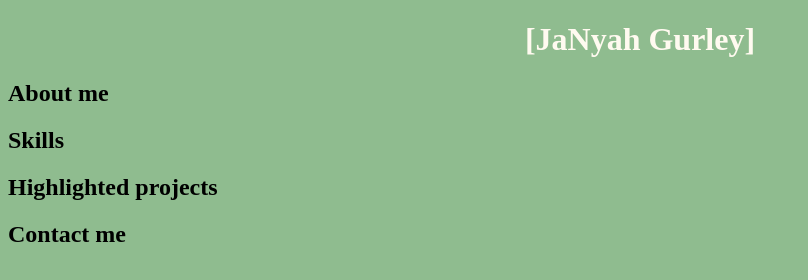
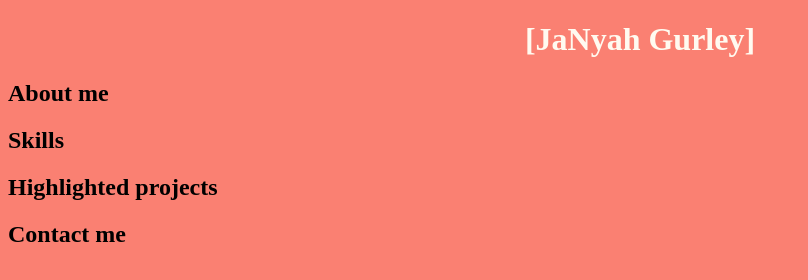
Before and after one commit to janyahgurley18/CSE-gurleyj.github.io, a plain HTML site: page index.html in a window 1280 px wide. Shown: the whole page, without its empty margins (0-808 px from the left). Drawn offline with Linux system fonts and the light colour scheme.

Commit message:
color change

```diff
--- a/styles.css
+++ b/styles.css
@@ -1,5 +1,5 @@
 body {
-    background-color: darkseagreen;
+    background-color: salmon;
     font-family: 'Times New Roman', Times, serif;
 }
 h1 {
```
